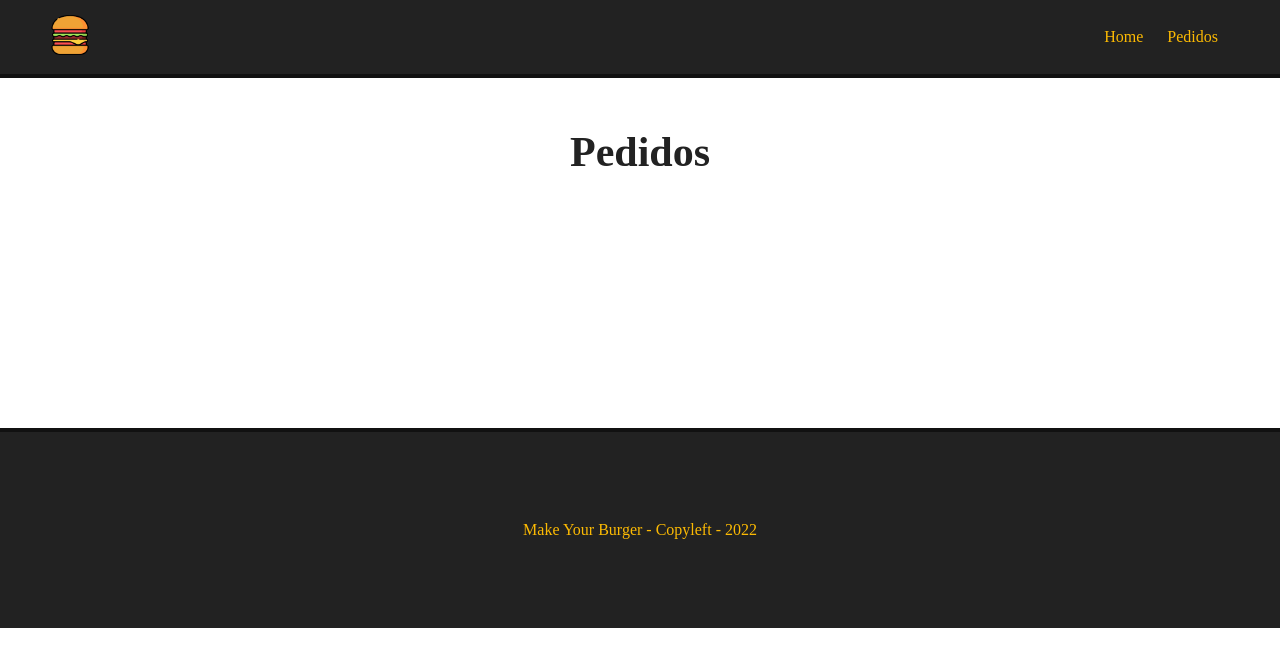
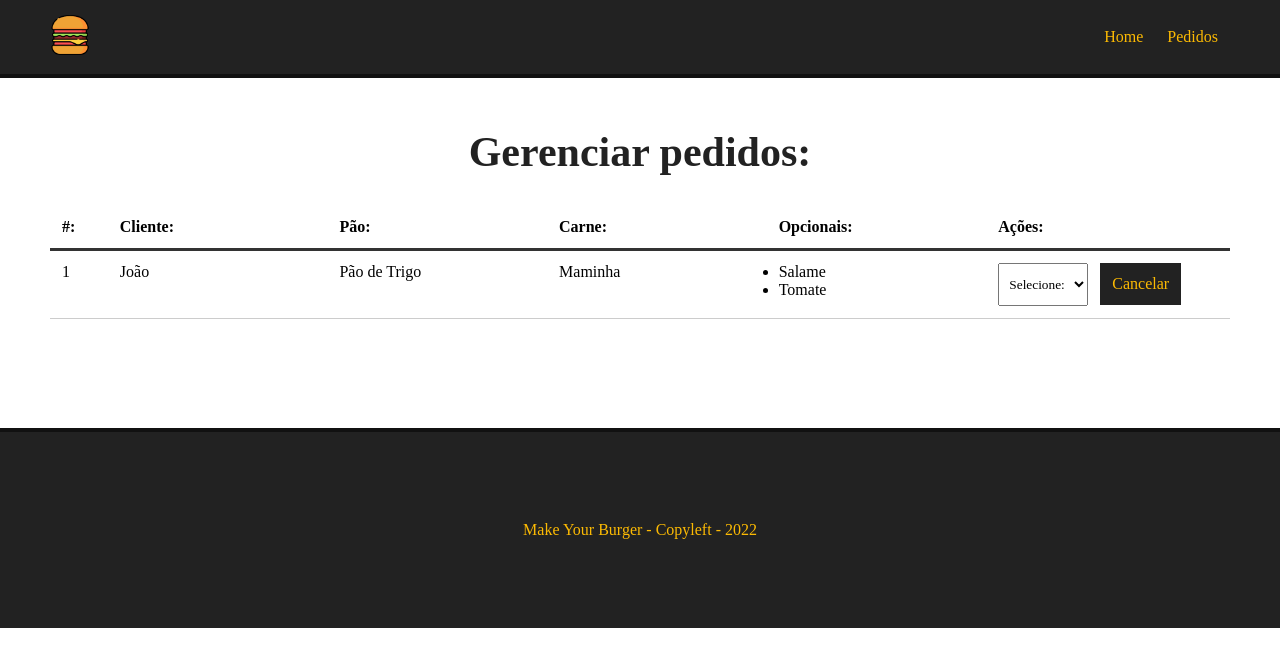
Before and after one commit to Grax4im/makeyourburguer, a Vue app: page /pedidos in a window 1280 px wide. Shown: the top 666 px of the page. Built offline with nearby package versions, Linux system fonts and the light colour scheme.

Commit message:
create dashboard

```diff
--- /dev/null
+++ b/src/components/Dashboard.vue
@@ -0,0 +1,98 @@
+<template>
+    <div id="burger-table">
+        <div>
+            <div id="burger-table-heading">
+                <div class="order-id">#:</div>
+                <div>Cliente:</div>
+                <div>Pão:</div>
+                <div>Carne:</div>
+                <div>Opcionais:</div>
+                <div>Ações:</div>
+            </div>
+            <div id="burger-table-rows">
+                <div class="burger-table-row">
+                    <div class="order-number">1</div>
+                    <div>João</div>
+                    <div>Pão de Trigo</div>
+                    <div>Maminha</div>
+                    <div>
+                        <ul>
+                            <li>Salame</li>
+                            <li>Tomate</li>
+                        </ul>
+                    </div>
+                    <div>
+                        <select name="status" class="status">
+                            <option value="">Selecione:</option>
+                        </select>
+                        <button class="delete-btn">Cancelar</button>
+                    </div>
+                </div>
+            </div>
+        </div>
+    </div>
+</template>
+<script>
+    export default {
+        name: "Dashboard"
+    }
+</script>
+
+<style scoped>
+
+#burger-table{
+    max-width: 1200px;
+    margin: 0 auto;
+}
+
+#burger-table-heading,
+#burger-table-rows,
+.burger-table-row {
+    display: flex;
+    flex-wrap: wrap;
+}
+
+#burger-table-heading {
+    font-weight: bold;
+    padding: 12px;
+    border-bottom: 3px solid #333;
+}
+
+#burger-table-heading div,
+.burger-table-row div{
+    width: 19%;
+}
+
+.burger-table-row{
+    width: 100%;
+    padding: 12px;
+    border-bottom: 1px solid #ccc;
+
+}
+
+#burger-table-heading .order-id,
+.burger-table-row .order-number {
+    width: 5%;
+}
+
+select {
+    padding: 12px 6px;
+    margin-right: 12px;
+}
+
+.delete-btn {
+    background-color: #222;
+    color: #FCBA03;
+    border: 2px solid #222;
+    padding: 10px;
+    font-size: 16px;
+    margin: 0 auto;
+    cursor: pointer;
+    transition: .5s;
+}
+.delete-btn:hover {
+    background-color: transparent;
+    color: #222;
+}
+
+</style>
--- a/src/views/PedidosView.vue
+++ b/src/views/PedidosView.vue
@@ -1,7 +1,16 @@
 <template>
   <div class="main-container">
-    <h1>Pedidos</h1>
+    <h1>Gerenciar pedidos:</h1>
+    <Dashboard />
   </div>
 </template>
 <script>
+
+  import Dashboard from '../components/Dashboard.vue';
+  export default {
+    name: "Pedidos",
+    components: {
+      Dashboard
+    }
+  }
 </script>
```
